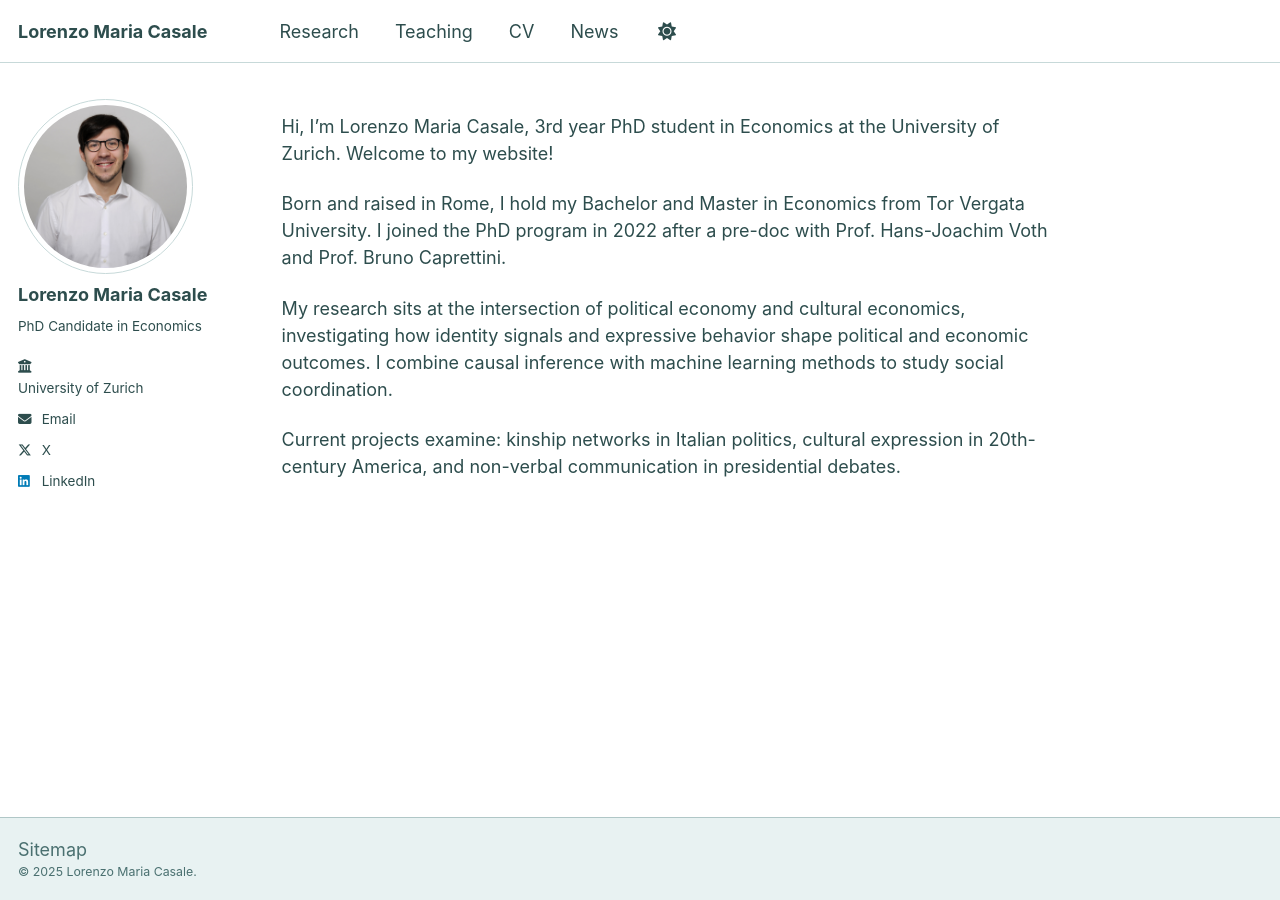
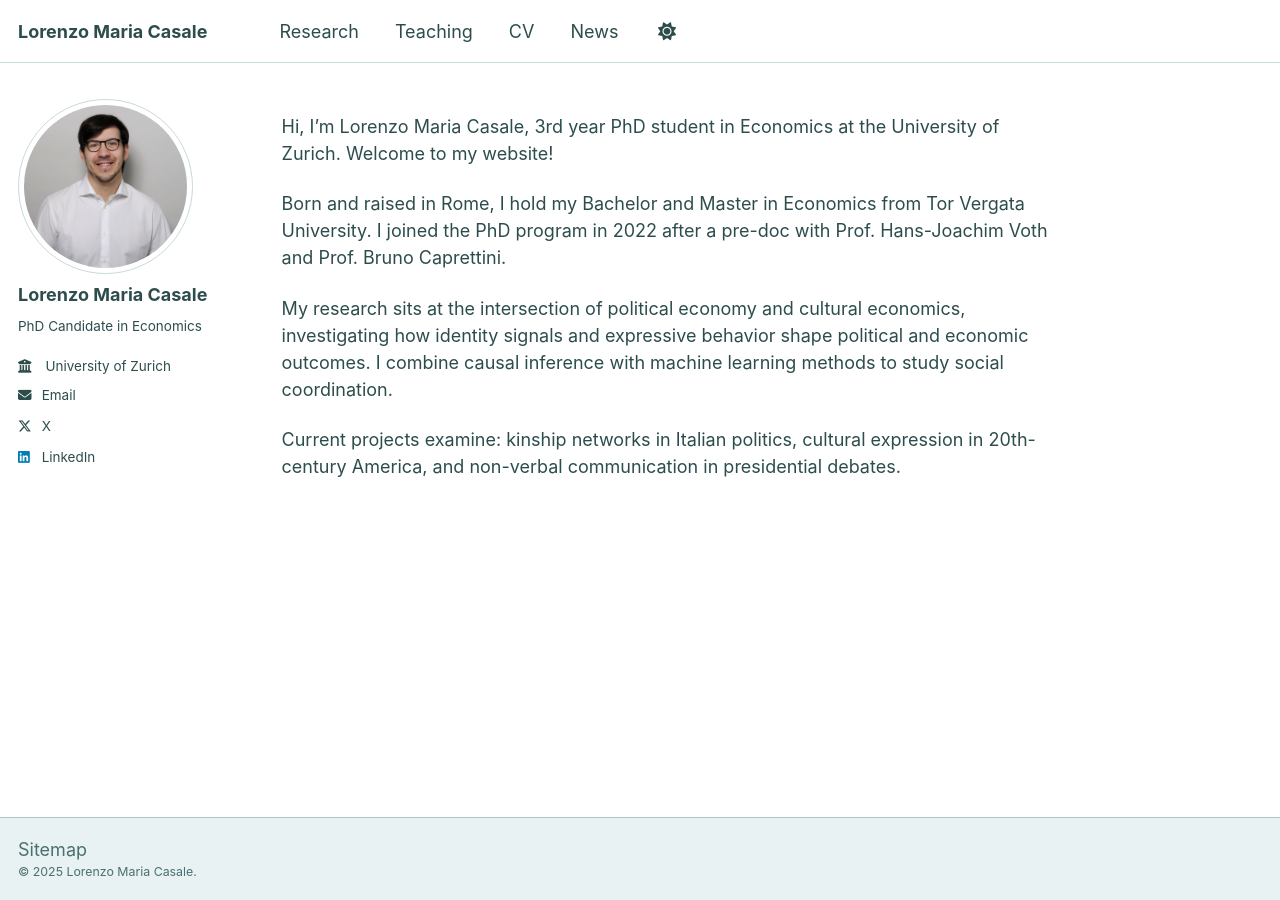
Before and after one commit to lorenzomariacasale/lorenzomariacasale.github.io, a Jekyll site: the page built from _pages/about.md, in a window 1280 px wide. Built offline with Jekyll 4.4.1, drawn with Linux system fonts in a browser that asks for light colours.

Commit message:
Fixing Minor Changes in the Homepage Fifth Trial

```diff
--- a/_includes/author-profile.html
+++ b/_includes/author-profile.html
@@ -31,7 +31,7 @@
         <li class="author__desktop">
           <i class="fas fa-fw fa-building-columns icon-pad-right" aria-hidden="true"></i>
           {% if author.uri %}
-            <a href="{{ author.uri }}" style="vertical-align: middle; margin-left: 0;">{{ author.employer }}</a>
+            <a href="{{ author.uri }}" style="display:inline; margin-left: 0;">{{ author.employer }}</a>
           {% else %}
             {{ author.employer }}
           {% endif %}
```
